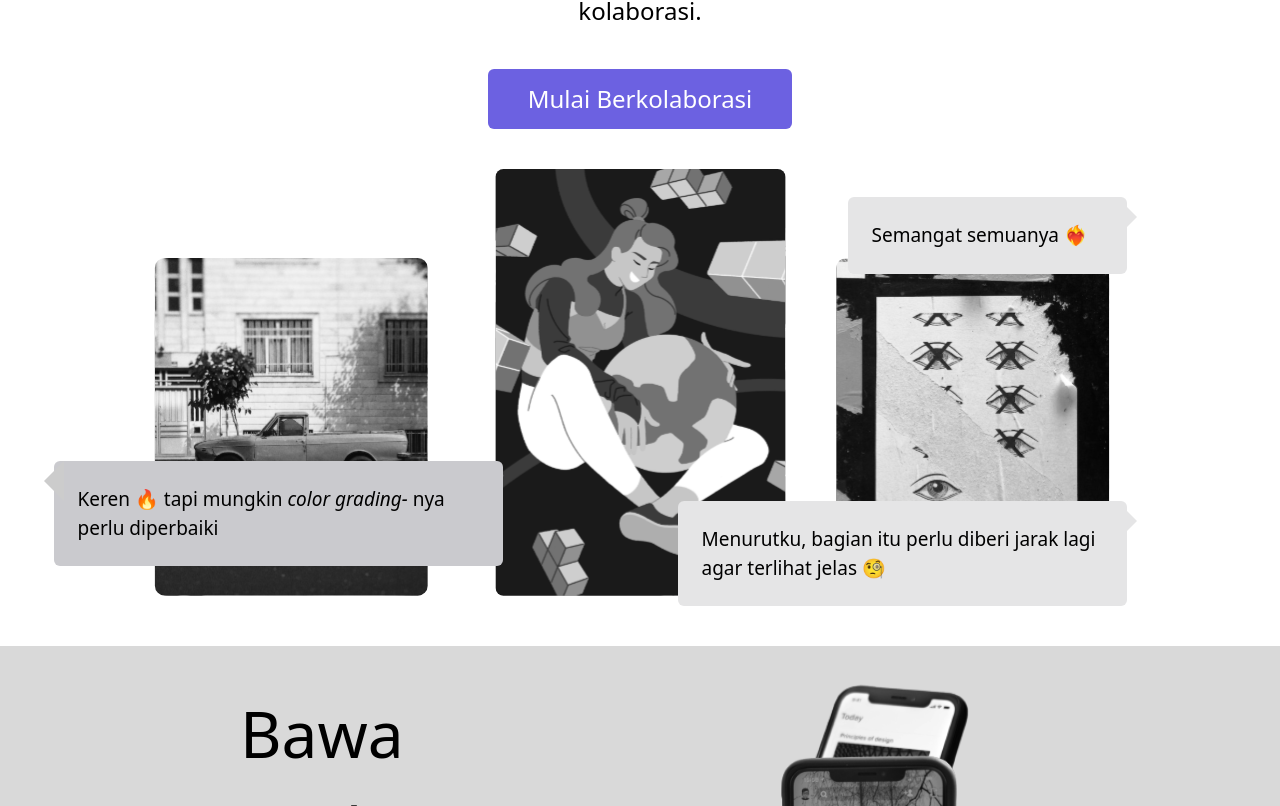
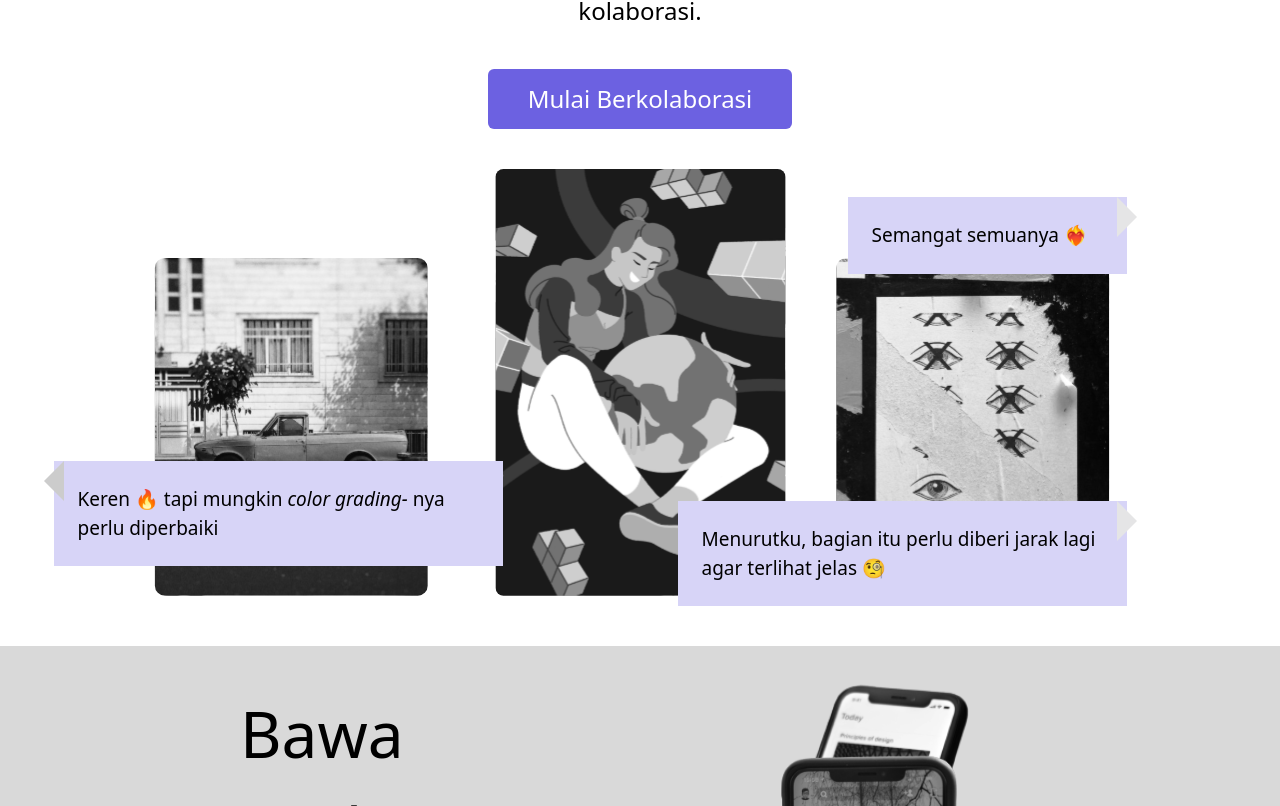
Before and after one commit to akbar5yn/OpiBox, a Nuxt app: page / in a window 1280 px wide. Shown: the part 422-1228 px from the top of the page. Built offline with nearby package versions, Linux system fonts and the light colour scheme.

Commit message:
Create color in message chat box

```diff
--- a/components/landing-page/ChatBox.vue
+++ b/components/landing-page/ChatBox.vue
@@ -3,7 +3,7 @@
     <div
       class="absolute w-[449px] rounded-md bottom-20 bg-[#CACACE] left-[-100px]"
     >
-      <div class="p-6 text-[19px] chat-box-left">
+      <div class="p-6 text-[19px] chat-box-left bg-[#D7D4F7]">
         <p class="break-words">
           Keren 🔥 tapi mungkin
           <span class="italic">color grading-</span> nya perlu diperbaiki
@@ -13,7 +13,7 @@
     <div
       class="absolute w-[279px] rounded-md bottom-10 bg-[#E5E5E6] right-0 top-7 h-min"
     >
-      <div class="p-6 text-[19px] chat-box-right">
+      <div class="p-6 text-[19px] chat-box-right bg-[#D7D4F7]">
         <p class="break-words">
           Semangat semuanya ❤️‍🔥
         </p>
@@ -22,7 +22,7 @@
     <div
       class="absolute w-[449px] rounded-md bottom-10 bg-[#E5E5E6] right-0 h-min"
     >
-      <div class="p-6 text-[19px] chat-box-right">
+      <div class="p-6 text-[19px] chat-box-right bg-[#D7D4F7]">
         <p class="break-words">
           Menurutku, bagian itu perlu diberi jarak lagi agar terlihat jelas 🧐
         </p>
```
